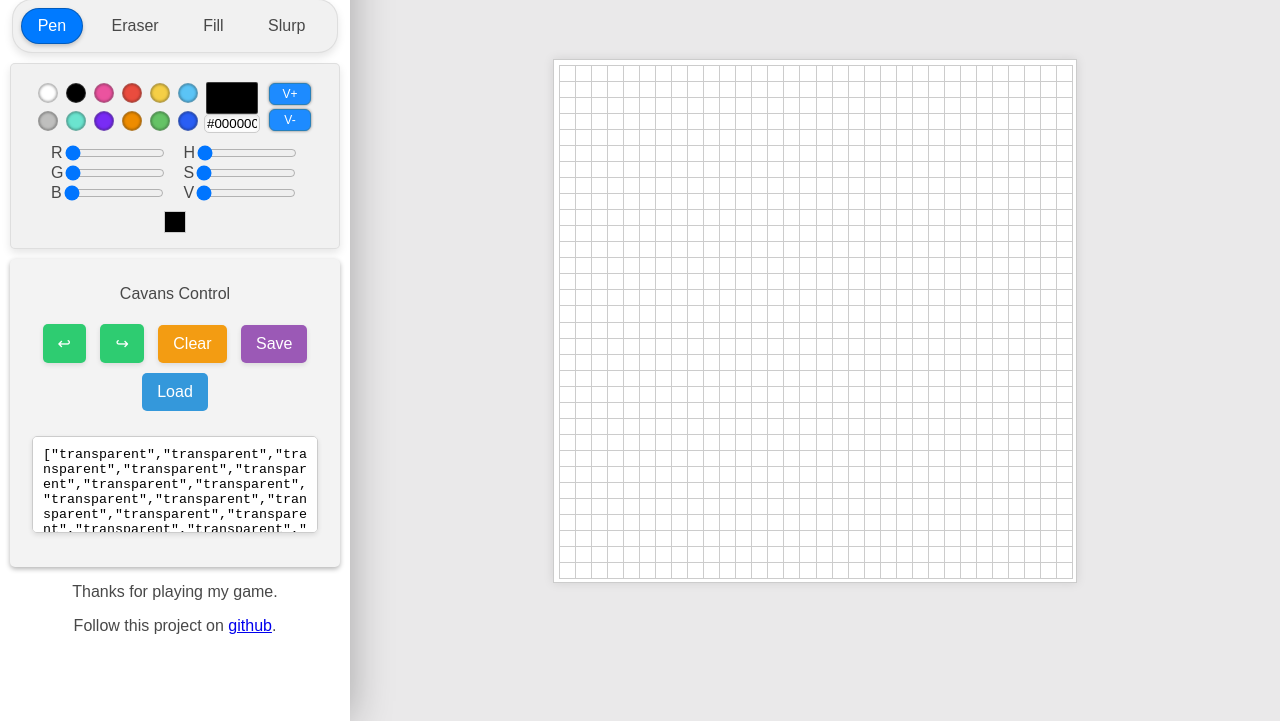
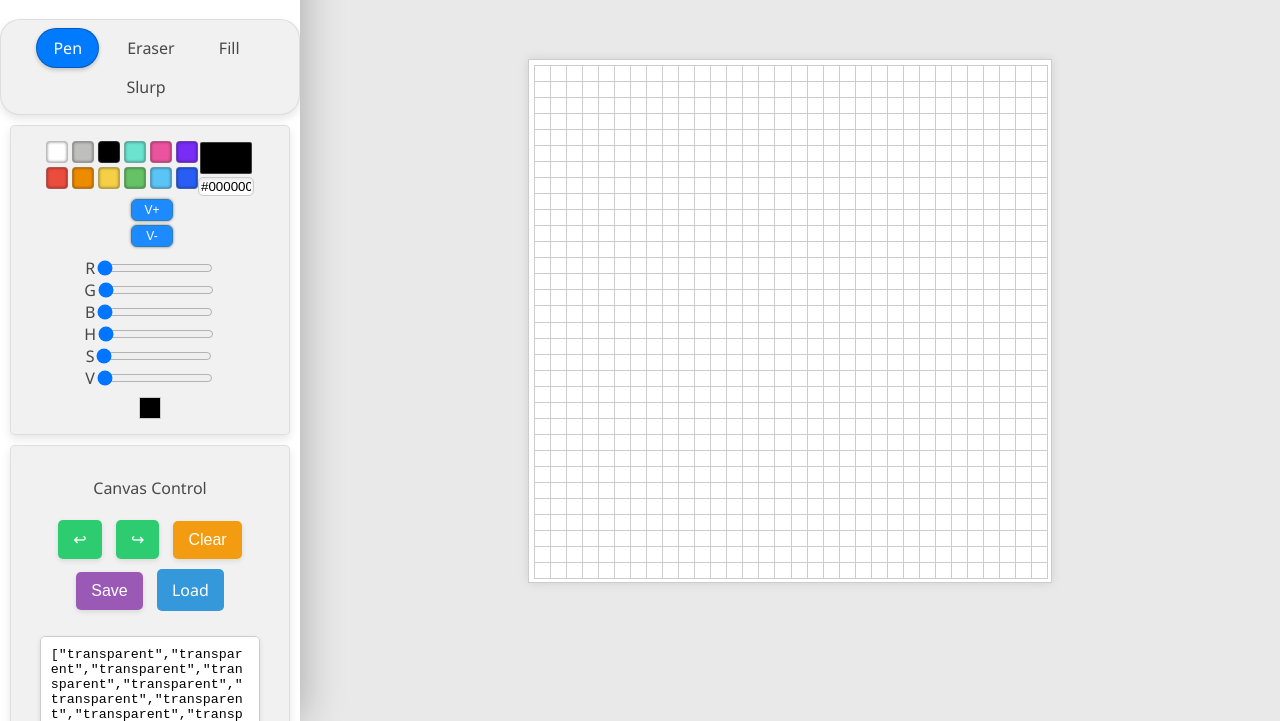
Before and after one commit to deemoe404/SimplePixelArt, a plain HTML site: page index.html in a window 1280 px wide. Shown: the part 79-800 px from the top of the page. Drawn offline with Linux system fonts and the light colour scheme.

Commit message:
Redesign UI with updated HTML and CSS

```diff
--- a/assets/style.css
+++ b/assets/style.css
@@ -1,5 +1,5 @@
 body {
-  font-family: Arial, sans-serif;
+  font-family: "Segoe UI", Arial, sans-serif;
   text-align: center;
   margin: 0;
   padding: 0;
@@ -26,12 +26,11 @@ body {
 }
 
 .presetColor {
-  width: 18px;
-  height: 18px;
+  width: 20px;
+  height: 20px;
   border: 1px solid #6464646e;
   cursor: pointer;
-  border-radius: 50%;
-  margin: auto;
+  border-radius: 4px;
   box-shadow: inset 0px 0px 3px rgba(0, 0, 0, 0.5);
 }
 
@@ -40,12 +39,11 @@ body {
 }
 
 .colorGrid {
-  display: flex;
-  flex-wrap: wrap;
-  flex-direction: column;
-  width: 168px;
-  height: 56px;
-  margin: 0px;
+  display: grid;
+  grid-template-columns: repeat(6, 1fr);
+  gap: 4px;
+  margin: 0 0 8px 0;
+  width: 144px;
 }
 
 .color-window {
@@ -58,6 +56,28 @@ body {
   margin-left: auto;
   margin-right: auto;
   width: fit-content;
+}
+
+.preview {
+  margin-left: 8px;
+}
+
+.sliders {
+  width: 100%;
+  display: flex;
+  justify-content: center;
+  margin-top: 8px;
+}
+
+.rgb,
+.hsv {
+  margin: 0 8px;
+}
+
+.slider {
+  display: flex;
+  align-items: center;
+  justify-content: center;
 }
 
 .brightness-control {
@@ -112,10 +132,10 @@ body {
   background-color: #FFFFFF;
   color: #484848;
   height: 100%;
-  width: 350px;
+  width: 300px;
   position: fixed;
   top: 0;
-  left: -350px;
+  left: -300px;
   transition: left 0.3s ease-in-out;
   overflow-y: auto;
   box-shadow: 0px 0px 40px rgba(0, 0, 0, 0.3);
@@ -138,6 +158,18 @@ body {
 #drawerMenu ul li a {
   color: #fff;
   text-decoration: none;
+}
+
+.drawer-header {
+  display: flex;
+  align-items: center;
+  padding: 20px;
+}
+
+.drawer-header h1 {
+  flex-grow: 1;
+  margin: 0;
+  font-size: 1.4em;
 }
 
 #hamburger {
@@ -198,7 +230,7 @@ body {
   }
 
   #content {
-    margin-left: 350px;
+    margin-left: 300px;
   }
 }
 
--- a/index.html
+++ b/index.html
@@ -1,22 +1,18 @@
 <!DOCTYPE html>
 <html lang="en">
-
 <head>
   <meta charset="UTF-8">
   <meta name="viewport" content="width=device-width, initial-scale=1.0">
   <title>Simple Pixel Art</title>
-  <link rel="stylesheet" type="text/css" href="assets/style.css">
+  <link rel="stylesheet" href="assets/style.css">
 </head>
-
 <body>
   <div id="hamburger">&#9776;</div>
 
-  <!-- Menu -->
-  <div id="drawerMenu">
-    <div
-      style="display: flex; align-items: left; flex-direction: row; margin-top: 20px; margin-left: 20px; margin-right: 20px;">
+  <aside id="drawerMenu">
+    <div class="drawer-header">
       <div id="closeBtn" onclick="closeDrawerMenu()">&times;</div>
-      <h1 style="margin: auto;">Simple Pixel Art</h1>
+      <h1>Simple Pixel Art</h1>
     </div>
 
     <div class="capsule-tabs" id="capsuleTabs">
@@ -26,139 +22,68 @@
       <div class="tab-item" data-tab-index="3">Slurp</div>
     </div>
 
-    <br>
-
     <div class="card">
       <div class="color-window">
-        <!-- Color Preset -->
         <div class="colorGrid">
-          <div
-            style="height: 24px; width: 24px; margin: auto; display: flex; justify-items: center; align-items: center;">
           <div class="presetColor" style="background-color: #FFFFFF" data-color="#FFFFFF"></div>
-          </div>
-          <div
-            style="height: 24px; width: 24px; margin: auto; display: flex; justify-items: center; align-items: center;">
           <div class="presetColor" style="background-color: #BFBFBE" data-color="#BFBFBE"></div>
-          </div>
-          <div
-            style="height: 24px; width: 24px; margin: auto; display: flex; justify-items: center; align-items: center;">
           <div class="presetColor" style="background-color: #000000" data-color="#000000"></div>
-          </div>
-          <div
-            style="height: 24px; width: 24px; margin: auto; display: flex; justify-items: center; align-items: center;">
           <div class="presetColor" style="background-color: #6BE4CF" data-color="#6BE4CF"></div>
-          </div>
-          <div
-            style="height: 24px; width: 24px; margin: auto; display: flex; justify-items: center; align-items: center;">
           <div class="presetColor" style="background-color: #EB539F" data-color="#EB539F"></div>
-          </div>
-          <div
-            style="height: 24px; width: 24px; margin: auto; display: flex; justify-items: center; align-items: center;">
           <div class="presetColor" style="background-color: #792CF5" data-color="#792CF5"></div>
-          </div>
-          <div
-            style="height: 24px; width: 24px; margin: auto; display: flex; justify-items: center; align-items: center;">
           <div class="presetColor" style="background-color: #EA4C3E" data-color="#EA4C3E"></div>
-          </div>
-          <div
-            style="height: 24px; width: 24px; margin: auto; display: flex; justify-items: center; align-items: center;">
           <div class="presetColor" style="background-color: #EE8C00" data-color="#EE8C00"></div>
-          </div>
-          <div
-            style="height: 24px; width: 24px; margin: auto; display: flex; justify-items: center; align-items: center;">
           <div class="presetColor" style="background-color: #F5CF46" data-color="#F5CF46"></div>
-          </div>
-          <div
-            style="height: 24px; width: 24px; margin: auto; display: flex; justify-items: center; align-items: center;">
           <div class="presetColor" style="background-color: #65C366" data-color="#65C366"></div>
-          </div>
-          <div
-            style="height: 24px; width: 24px; margin: auto; display: flex; justify-items: center; align-items: center;">
           <div class="presetColor" style="background-color: #5BC4F6" data-color="#5BC4F6"></div>
-          </div>
-          <div
-            style="height: 24px; width: 24px; margin: auto; display: flex; justify-items: center; align-items: center;">
           <div class="presetColor" style="background-color: #295EF4" data-color="#295EF4"></div>
         </div>
-        </div>
-
-        <!-- Color Preview -->
-        <div style="margin-left: 2px;">
+        <div class="preview">
           <div id="colorDisplay"></div>
           <input type="text" id="hexInput" placeholder="Hex">
         </div>
-
         <div class="brightness-window">
           <button id="lightenBtn" class="brightness-control">V+</button>
           <button id="darkenBtn" class="brightness-control">V-</button>
         </div>
       </div>
 
-      <div class="color-window" style="margin-top: 8px;">
-        <div style="margin-right: 8px;">
-          <div style="display: flex; justify-items: center; align-items: center;">
-            <label for="redRange">R</label>
-            <input type="range" id="redRange" min="0" max="255" value="0" style="width: 100px;">
+      <div class="color-window sliders">
+        <div class="rgb">
+          <div class="slider"><label for="redRange">R</label><input type="range" id="redRange" min="0" max="255" value="0"></div>
+          <div class="slider"><label for="greenRange">G</label><input type="range" id="greenRange" min="0" max="255" value="0"></div>
+          <div class="slider"><label for="blueRange">B</label><input type="range" id="blueRange" min="0" max="255" value="0"></div>
         </div>
-          <div style="display: flex; justify-items: center; align-items: center;">
-            <label for="greenRange">G</label>
-            <input type="range" id="greenRange" min="0" max="255" value="0" style="width: 100px;">
-          </div>
-          <div style="display: flex; justify-items: center; align-items: center;">
-            <label for="blueRange">B</label>
-            <input type="range" id="blueRange" min="0" max="255" value="0" style="width: 100px;">
+        <div class="hsv">
+          <div class="slider"><label for="hueRange">H</label><input type="range" id="hueRange" min="0" max="360" value="0"></div>
+          <div class="slider"><label for="saturationRange">S</label><input type="range" id="saturationRange" min="0" max="100" value="0"></div>
+          <div class="slider"><label for="valueRange">V</label><input type="range" id="valueRange" min="0" max="100" value="0"></div>
         </div>
       </div>
-
-        <div style="margin-left: 8px;">
-          <div style="display: flex; justify-items: center; align-items: center;">
-            <label for="hueRange">H</label>
-            <input type="range" id="hueRange" min="0" max="360" value="0" style="width: 100px;">
-          </div>
-          <div style="display: flex; justify-items: center; align-items: center;">
-            <label for="saturationRange">S</label>
-            <input type="range" id="saturationRange" min="0" max="100" value="0" style="width: 100px;">
-          </div>
-          <div style="display: flex; justify-items: center; align-items: center;">
-            <label for="valueRange">V</label>
-            <input type="range" id="valueRange" min="0" max="100" value="0" style="width: 100px;">
-          </div>
-        </div>
+      <div class="color-history" id="color-history"></div>
     </div>
 
-      <div class="color-history" id="color-history">
-        <!-- Color history will be displayed here -->
-      </div>
-    </div>
-
-
-    <div
-      style="border-radius: 5px; margin: 10px; background-color: #F3F3F3; padding-bottom: 10px; padding-top: 10px; box-shadow: 0 2px 5px rgba(0, 0, 0, 0.3);">
-      <p>Cavans Control</p>
+    <div class="card">
+      <p>Canvas Control</p>
       <div class="control-buttons">
-        <button id="undo-button">&#x21A9</button>
-        <button id="redo-button">&#x21AA</button>
+        <button id="undo-button">&#x21A9;</button>
+        <button id="redo-button">&#x21AA;</button>
         <button id="clear-button">Clear</button>
         <button id="export-png-button">Save</button>
         <label for="uploadInput" id="uploadLabel">Load</label>
         <input type="file" id="uploadInput" accept="image/*">
       </div>
-
       <textarea id="import-export-text" rows="5" cols="30" placeholder="Enter imported JSON text here"></textarea>
     </div>
 
     <p>Thanks for playing my game.</p>
     <p>Follow this project on <a href="https://github.com/phyllali/SimplePixelArt">github</a>.</p>
-  </div>
+  </aside>
 
-  <!-- Content -->
-  <div id="content">
-    <div class="canvas" id="pixel-canvas">
-      <!-- Pixel art will be displayed here -->
-    </div>
-  </div>
+  <main id="content">
+    <div class="canvas" id="pixel-canvas"></div>
+  </main>
 
   <script src="assets/script.js"></script>
 </body>
-
 </html>
```
Lines whose indentation alone changed are shown as unchanged.
